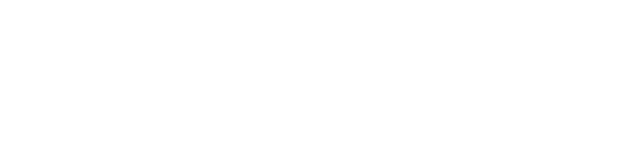
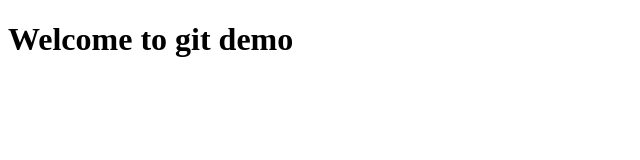
Before and after one commit to Deekshagowda25/demo, a plain HTML site: page index.html in a window 1280 px wide. Shown: the whole page, without its empty margins (0-640 px from the left). Drawn offline with Linux system fonts and the light colour scheme.

Commit message:
added heading

```diff
--- a/index.html
+++ b/index.html
@@ -6,6 +6,6 @@
     <title>Document</title>
 </head>
 <body>
-
+    <h1>Welcome to git demo</h1>
 </body>
 </html>
```
